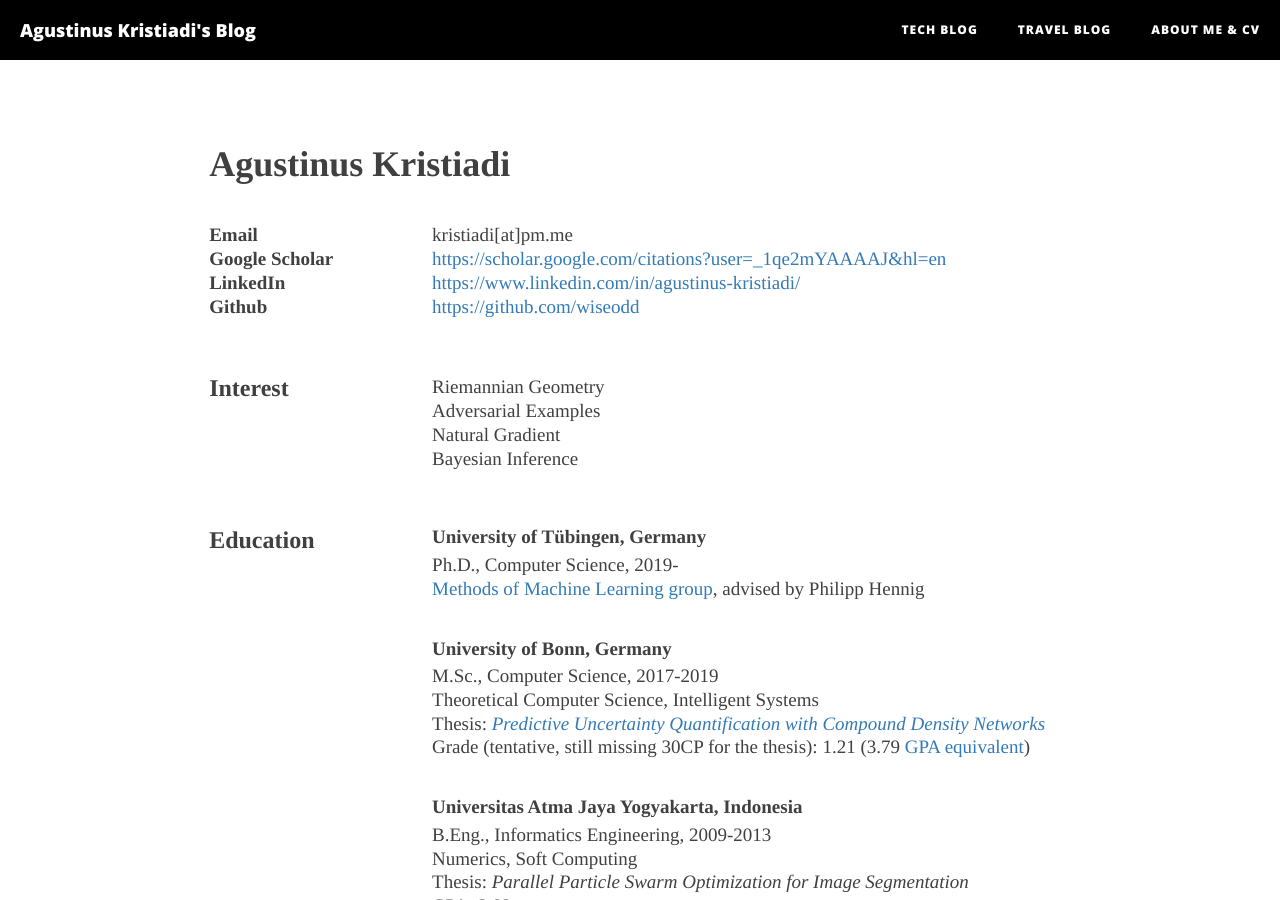
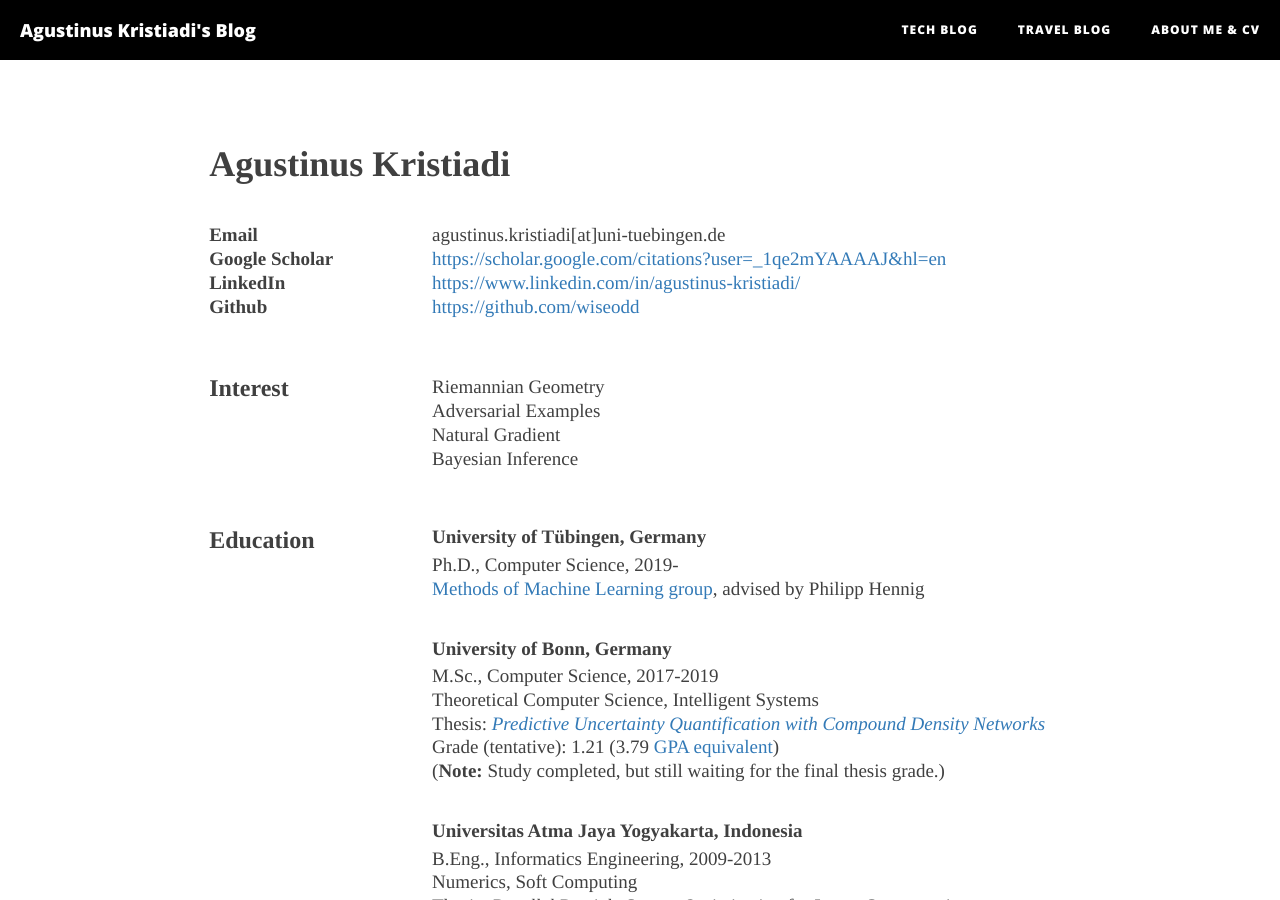
Before and after one commit to hsyodysseyjr/wiseodd0, a Jekyll site: the page built from about.html, in a window 1280 px wide and 900 px high. Built offline with Jekyll 4.4.1, drawn with Linux system fonts in a browser that asks for light colours; nearby versions of some CDN libraries; formulas are drawn with MathJax 3.

Commit message:
Update about

```diff
--- a/about.html
+++ b/about.html
@@ -11,7 +11,7 @@ header-img: "img/about-bg.jpg"
 
     <div class="row">
         <div class="col-md-3"><b>Email</b></div>
-        <div class="col-md-8">kristiadi[at]pm.me</div>
+        <div class="col-md-8">agustinus.kristiadi[at]uni-tuebingen.de</div>
     </div>
 
     <div class="row">
@@ -55,7 +55,8 @@ header-img: "img/about-bg.jpg"
             <div>M.Sc., Computer Science, 2017-2019</div>
             <div>Theoretical Computer Science, Intelligent Systems</div>
             <div>Thesis: <i><a href="/files/cdn_master_thesis.pdf">Predictive Uncertainty Quantification with Compound Density Networks</a></i></div>
-            <div>Grade (tentative, still missing 30CP for the thesis): 1.21 (3.79 <a href="https://en.wikipedia.org/wiki/Academic_grading_in_Germany#Overview">GPA equivalent</a>)</div>
+            <div>Grade (tentative): 1.21 (3.79 <a href="https://en.wikipedia.org/wiki/Academic_grading_in_Germany#Overview">GPA equivalent</a>)</div>
+            <div>(<b>Note:</b> Study completed, but still waiting for the final thesis grade.)</div>
 
             <div class="row" style="padding-bottom: 2em"></div>
 
```
